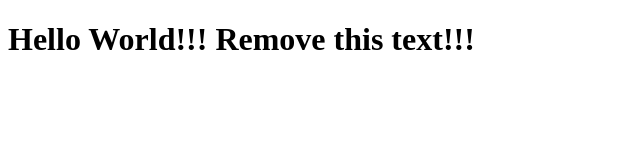
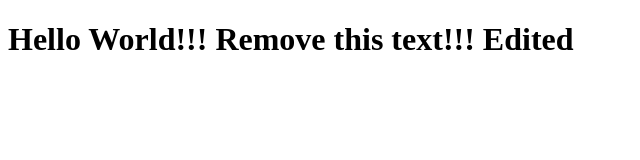
Before and after one commit to vsmartok/github-actions, a website: page index.html in a window 1280 px wide. Shown: the whole page, without its empty margins (0-640 px from the left). Drawn offline with Linux system fonts and the light colour scheme.

Commit message:
Change index.html

```diff
--- a/index.html
+++ b/index.html
@@ -6,6 +6,6 @@
     <title>Home page</title>
 </head>
 <body>
-    <h1>Hello World!!! Remove this text!!!</h1>
+    <h1>Hello World!!! Remove this text!!! Edited</h1>
 </body>
 </html>
```
